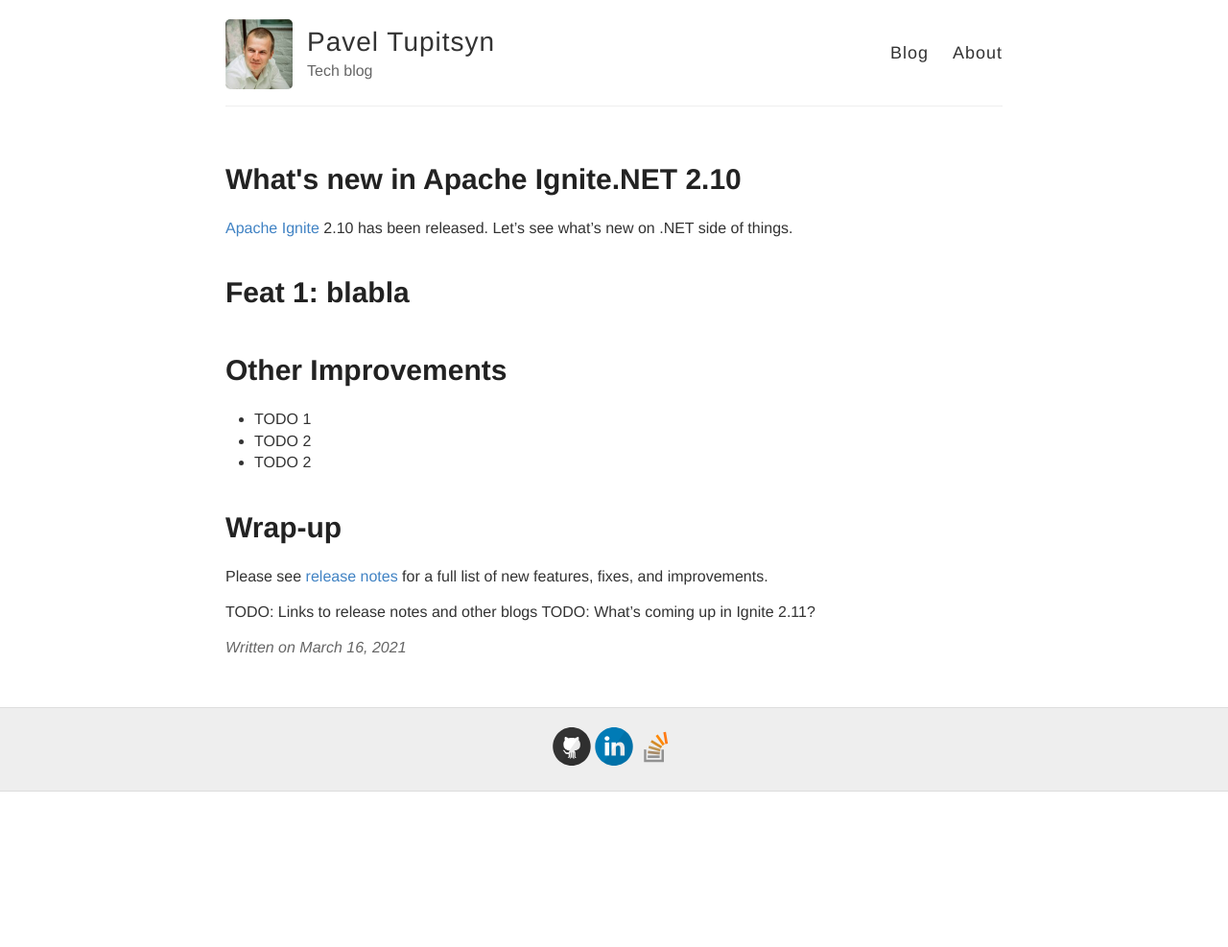
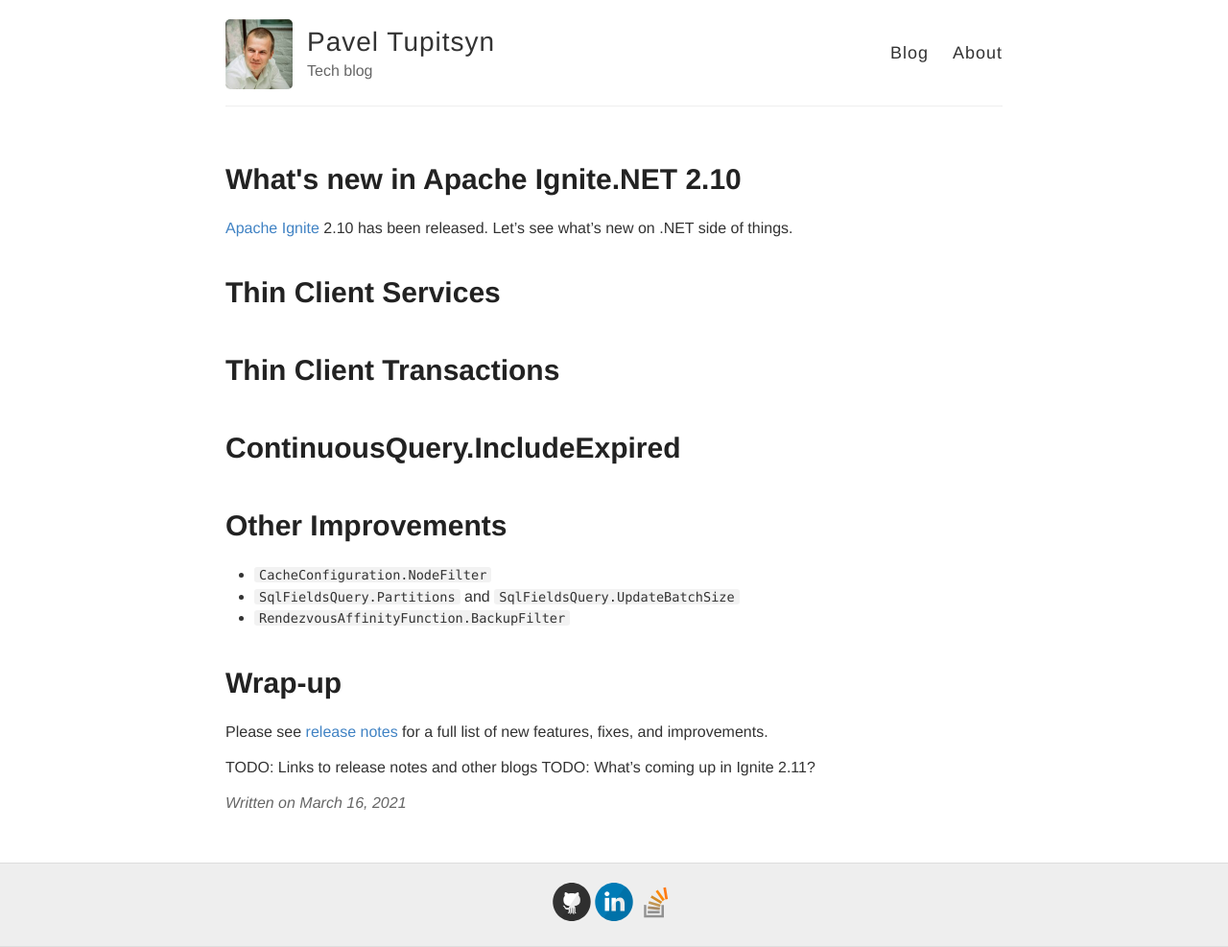
Before and after one commit to ptupitsyn/ptupitsyn.github.io, a Jekyll site: the page built from _posts/2021-03-16-Whats-New-In-Ignite-Net-2.10.md, in a window 1280 px wide. Shown: the whole page at 96% size. Built offline with Jekyll 4.4.1, drawn with Linux system fonts in a browser that asks for light colours; comment, search, counter and statistics services are not loaded; before the commit the page ends 900 px from its top, so only the background shows below that.

Commit message:
wip Ignite 2.10

```diff
--- a/_posts/2021-03-16-Whats-New-In-Ignite-Net-2.10.md
+++ b/_posts/2021-03-16-Whats-New-In-Ignite-Net-2.10.md
@@ -6,15 +6,21 @@
 [Apache Ignite](https://ignite.apache.org/) 2.10 has been released. Let's see what's new on .NET side of things.
 
 
-# Feat 1: blabla
+# Thin Client Services
+
+
+# Thin Client Transactions
+
+
+# ContinuousQuery.IncludeExpired
 
 
 
 # Other Improvements
 
-* TODO 1
-* TODO 2
-* TODO 2
+* `CacheConfiguration.NodeFilter`
+* `SqlFieldsQuery.Partitions` and `SqlFieldsQuery.UpdateBatchSize`
+* `RendezvousAffinityFunction.BackupFilter`
 
 
 # Wrap-up
```
